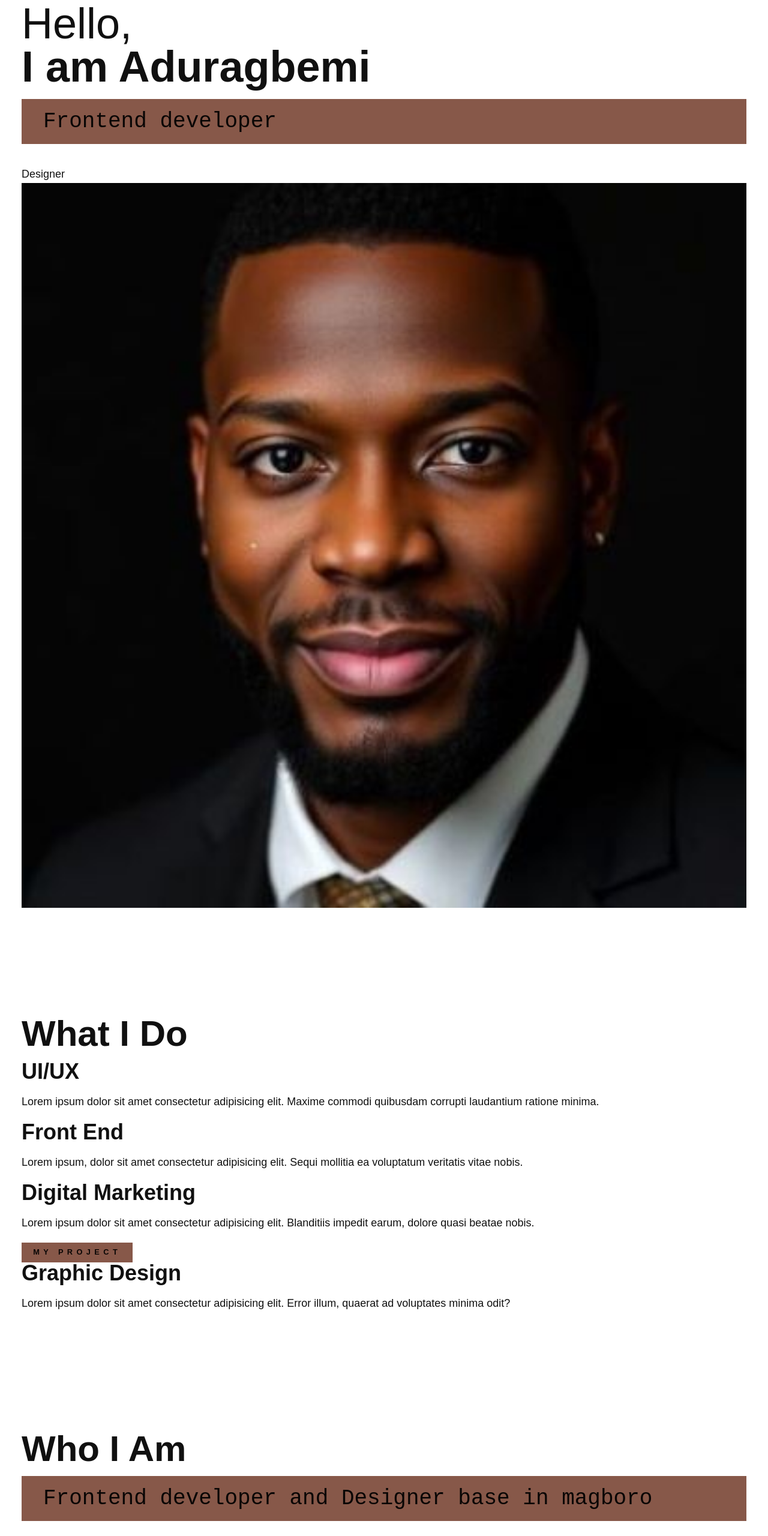
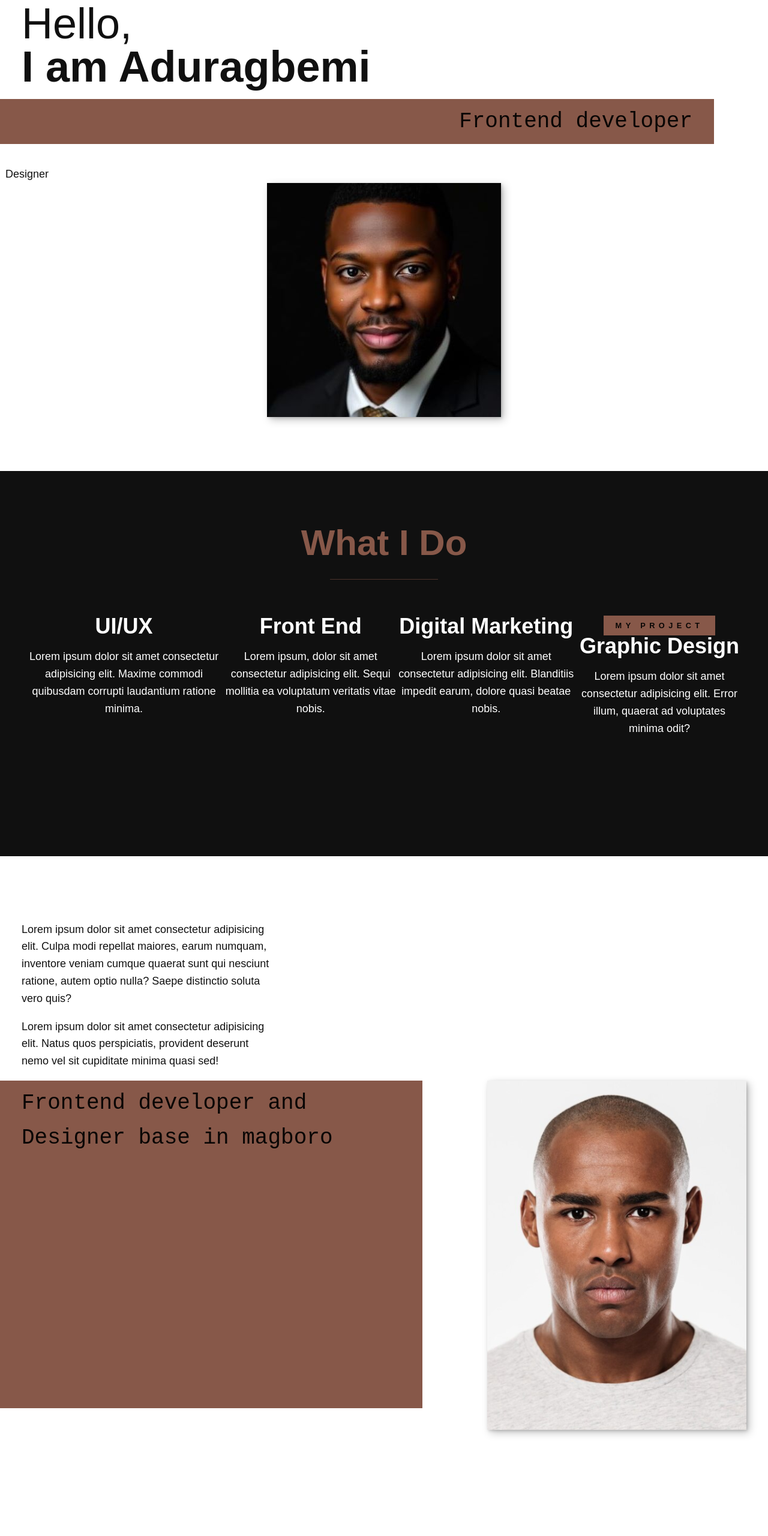
Before and after one commit to Anda-6r34/Aduragbemi-portfolio, a plain HTML site: page index.html in a window 1280 px wide. Shown: the part 148-2708 px from the top of the page at 60% size. Drawn offline with Linux system fonts and the light colour scheme.

Commit message:
css mediaquery

```diff
--- a/css/style.css
+++ b/css/style.css
@@ -120,8 +120,7 @@ h3 {
     font-weight: var(--fw-reg);
 }
 
-/* CHECK DESENDANT */
-.section__title--intro>strong {
+.section__title--intro strong {
     display: block;
 }
 
@@ -225,4 +224,172 @@ h3 {
     flex-direction: column;
     justify-content: space-evenly;
     align-items: center;
+    list-style: none;
+    height: 100%;
+    margin: 0;
+    padding: 0;
 }
+
+.nav__link {
+    color: inherit;
+    font-weight: var(--fw-bold);
+    font-size: var(--fs-h2);
+    text-decoration: none;
+}
+
+.nav__link:hover {
+    color: var(--clr-accent);
+}
+
+/* INTRO SECTION */
+.intro {
+    position: relative;
+}
+
+.intro__img {
+    box-shadow: var(--bs);
+}
+
+
+@media (min-width:600px) {
+    .intro {
+        display: grid;
+        width: min-content;
+        margin: 0 auto;
+        grid-template-areas: "img title" "img subtitle" "img design";
+        column-gap: 1em;
+        grid-template-columns: min-content;
+
+    }
+
+    .intro__img {
+        position: relative;
+        grid-area: img;
+        min-width: 250px;
+        z-index: 2;
+    }
+
+    .section__subtitle--intro {
+        position: relative;
+        left: -1.5em;
+        align-self: flex-start;
+        grid-column: -1/1;
+        grid-row: 2;
+        text-align: right;
+        width: calc(100%+11.5em);
+    }
+
+    .section__subtitle--design {
+        position: relative;
+        left: -1.5em;
+        align-self: flex-start;
+        grid-column: -1/1;
+        grid-row: 3;
+        text-align: right;
+        width: calc(100%+10.5em);
+    }
+
+    .about-me {
+        display: grid;
+        grid-template-columns: 1fr 250px;
+        grid-template-areas: "title" "subtitle img" "text img";
+        column-gap: 2em;
+    }
+
+    .section__title--about {
+        grid-area: title;
+    }
+
+    .section__subtitle--about {
+        grid-column: 1/-1;
+        grid-row: 2;
+        position: relative;
+        left: -1em;
+        width: calc(100%+2em);
+        padding-inline-start: 1em;
+        padding-inline-end: calc(200px+4em);
+    }
+
+    .about-me__img {
+        grid-area: img;
+        position: relative;
+        z-index: 2;
+    }
+}
+
+@media (max-width: 375px; ) {
+    .section__subtitle--about {
+        text-align: center;
+        font-style: var(--fs-body);
+    }
+}
+
+/* MY SERVICES */
+.my-services {
+    background-color: var(--clr-dark);
+    background-image: url(/imgs/Portrait\ formal\ suit\ _\ Free\ Photo.html);
+    color: var(--clr-light);
+    text-align: center;
+}
+
+.section__title--services {
+    position: relative;
+    color: var(--clr-accent);
+}
+
+.section__title--services::after {
+    content: "";
+    display: block;
+    width: 3em;
+    height: 1px;
+    margin: 0.5em auto 1em;
+    background-color: currentColor;
+    opacity: 0.5;
+}
+
+.services {
+    margin-bottom: 5em;
+}
+
+.service {
+    min-width: 200px;
+    margin: 0 auto;
+}
+
+/* MEDIA QUERY */
+@media (min-width:900px) {
+    .services {
+        display: flex;
+        max-width: 1200px;
+        margin-inline: auto;
+    }
+
+    .services+.services {
+        margin-inline-start: 5em;
+    }
+}
+
+/* ABOUT ME */
+.about-me {
+    min-width: 1200px;
+    margin: 0 auto;
+}
+
+.about-me__img {
+    box-shadow: var(--bs);
+}
+
+/* MY PROJECT */
+.my__work {
+
+    background-color: var(--clr-light);
+    text-align: center;
+}
+
+.portfolio {
+    display: grid;
+    grid-template-columns: repeat(auto-fit, minimax(300px, 1fr));
+    grid-gap: 2em;
+    min-width: 1200px;
+    margin: 0 auto;
+}
--- a/index.html
+++ b/index.html
@@ -22,11 +22,11 @@
             <span class="hamburger"></span>
         </label>
         <nav class="nav">
-            <ul class="nav-list">
-                <li class="nav-item"><a href="#" class="nav-link">Home</a></li>
-                <li class="nav-item"><a href="#" class="nav-link">Services</a></li>
-                <li class="nav-item"><a href="#" class="nav-link">About me</a></li>
-                <li class="nav-item"><a href="#" class="nav-link">Projects</a></li>
+            <ul class="nav__list">
+                <li class="nav__item"><a href="#" class="nav__link">Home</a></li>
+                <li class="nav__item"><a href="#" class="nav__link">Services</a></li>
+                <li class="nav__item"><a href="#" class="nav__link">About me</a></li>
+                <li class="nav__item"><a href="#" class="nav__link">Projects</a></li>
             </ul>
         </nav>
     </header>
```
